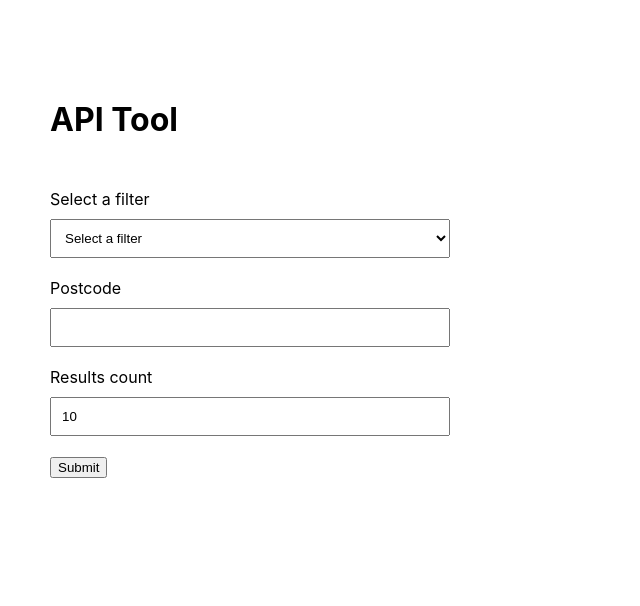
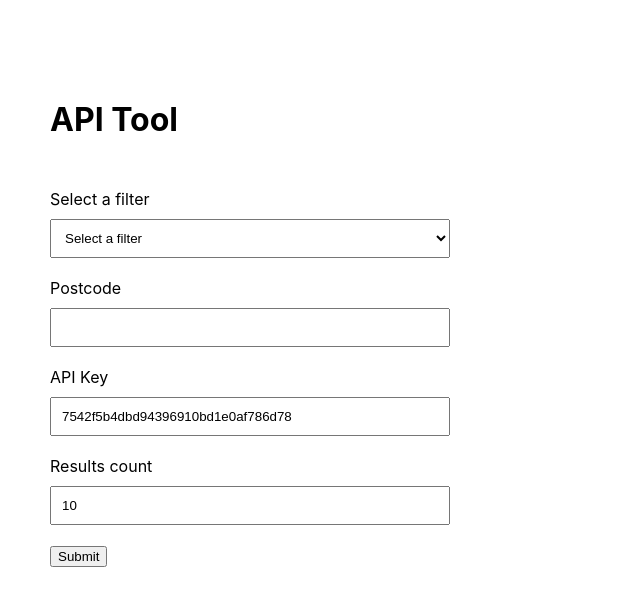
Before and after one commit to tomdoughty/find-a-service-data-tool, a React (Create React App) app: page / in a window 1280 px wide. Shown: the top 606 px of the page, without its empty margins (0-640 px from the left). Built offline with nearby package versions, Linux system fonts and the light colour scheme; what postcodesio-client would draw is missing.

Commit message:
Add validation

```diff
--- a/public/index.html
+++ b/public/index.html
@@ -7,7 +7,7 @@
     <meta name="theme-color" content="#000000" />
     <meta
       name="description"
-      content="Web site created using create-react-app"
+      content="See data for organisations or services"
     />
     <link rel="apple-touch-icon" href="%PUBLIC_URL%/logo192.png" />
     <!--
@@ -24,7 +24,7 @@
       work correctly both with client-side routing and a non-root public URL.
       Learn how to configure a non-root public URL by running `npm run build`.
     -->
-    <title>React App</title>
+    <title>API Tool</title>
   </head>
   <body>
     <noscript>You need to enable JavaScript to run this app.</noscript>
--- a/src/App.js
+++ b/src/App.js
@@ -14,6 +14,7 @@ class App extends React.Component {
       postcode: '',
       top: 10,
       data: null,
+      apiKey: '7542f5b4dbd94396910bd1e0af786d78'
     }
   }
 
@@ -29,6 +30,7 @@ class App extends React.Component {
       longitude,
       this.state.filter,
       this.state.top,
+      this.state.apiKey
     );
     this.setState({ data: result.data.value });
   }
@@ -42,6 +44,7 @@ class App extends React.Component {
           <label htmlFor='filter'>Select a filter</label>
           <select
             id='filter'
+            required
             value={ this.state.filter }
             onChange={ e => this.handleInput('filter', e) }
           >
@@ -57,12 +60,24 @@ class App extends React.Component {
           <label htmlFor='postcode'>Postcode</label>
           <input
             id='postcode'
-            value={ this.state.postcode }
+            pattern="([Gg][Ii][Rr] 0[Aa]{2})|((([A-Za-z][0-9]{1,2})|(([A-Za-z][A-Ha-hJ-Yj-y][0-9]{1,2})|(([A-Za-z][0-9][A-Za-z])|([A-Za-z][A-Ha-hJ-Yj-y][0-9][A-Za-z]?))))\s?[0-9][A-Za-z]{2})"
+            required
+            value={ this.state.postcode.toUpperCase() }
             onChange={e => this.handleInput('postcode', e)}
+          />
+
+          <label htmlFor='apikey'>API Key</label>
+          <input
+            id='apikey'
+            required
+            value={ this.state.apiKey }
+            onChange={e => this.handleInput('apiKey', e)}
           />
 
           <label htmlFor='top'>Results count</label>
           <input
+            type='number'
+            min="1" max="100"
             id='top'
             value={ this.state.top }
             onChange={e => this.handleInput('top', e)}
--- a/src/getOrganisations.js
+++ b/src/getOrganisations.js
@@ -1,11 +1,10 @@
 import axios from 'axios';
 import {
   ORGANISATIONS,
-  SEARCH_API_HOST,
-  SEARCH_API_KEY
+  SEARCH_API_HOST
 } from './constants';
 
-export default async (latitude, longitude, filter, top) => {
+export default async (latitude, longitude, filter, top, apiKey) => {
   let data = {
     searchFields: 'ServicesProvided',
     search: filter,
@@ -22,7 +21,7 @@ export default async (latitude, longitude, filter, top) => {
       url: SEARCH_API_HOST,
       headers: {
         'Content-Type': 'application/json',
-        'subscription-key': SEARCH_API_KEY,
+        'subscription-key': apiKey,
       },
       data: {
         orderby: `geo.distance(Geocode, geography'POINT(${longitude} ${latitude} )')`,
```
